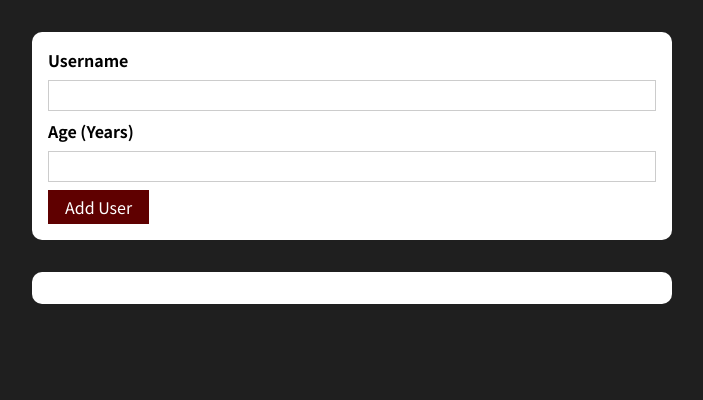
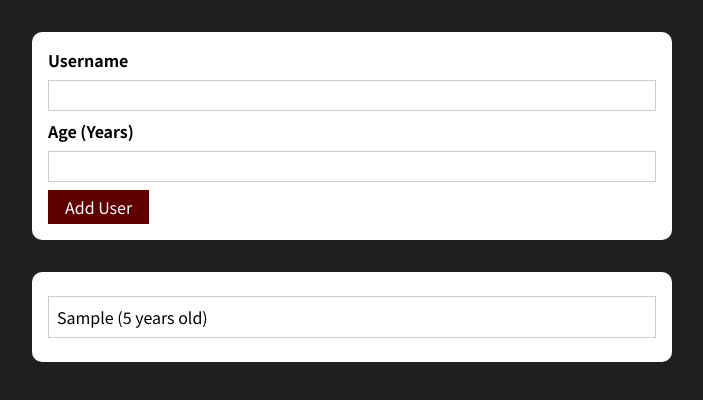
Before and after one commit to farimahnassiri/React, a React (Create React App) app in the folder adding-users/: page / in a window 1280 px wide. Both pictures are taken after typing "Sample", "5" into the empty fields and a click on the button "Add User". Shown: the top 400 px of the page, without its empty margins (288-991 px from the left). Built offline with nearby package versions, Linux system fonts and the light colour scheme.

Commit message:
storing and displaying users
- lifting up the state
- adding the id to uniquely add and store users

```diff
--- a/adding-users/src/App.js
+++ b/adding-users/src/App.js
@@ -1,13 +1,21 @@
-import React from 'react';
+import React, { useState } from 'react';
 
 import AddUser from './components/Users/AddUser';
 import UsersList from './components/Users/UsersList';
 
 function App() {
+  const [usersList, setUsersList] = useState([]);
+
+  const addUserHandler = (uName, uAge) =>{
+    setUsersList((prevUsersList)=>{
+      return [...prevUsersList, {name: uName, age: uAge, id: Math.random().toString()}];
+    });
+  }
+
   return (
     <div>
-    <AddUser/>
-    <UsersList users={[]} />
+    <AddUser onAddUser = {addUserHandler}/>
+    <UsersList users={usersList} />
     </div>
   );
 }
--- a/adding-users/src/components/Users/AddUser.js
+++ b/adding-users/src/components/Users/AddUser.js
@@ -16,7 +16,7 @@
         if(+enteredAge < 1){
             return;
         }
-        console.log(enteredUsername,enteredAge);
+        props.onAddUser(enteredUsername, enteredAge);
         setEnteredUsername('');
         setEnteredAge('');
     };
--- a/adding-users/src/components/Users/UsersList.js
+++ b/adding-users/src/components/Users/UsersList.js
@@ -9,7 +9,7 @@
     <Card className={classes.users}>
         <ul>
         {props.users.map((user) => (
-             <li>
+             <li key = {user.id}>
                 {user.name} ({user.age} years old)
              </li>
              ))}
```
